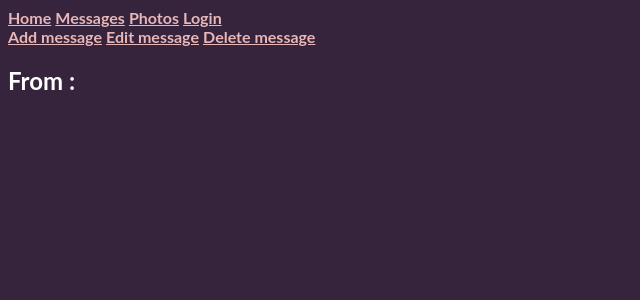
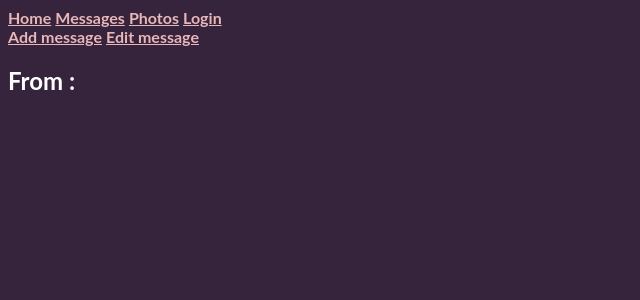
Before and after one commit to gal333t/project-2, a Flask app: template templates/messages.html in a window 1280 px wide. Shown: the top 300 px of the page, without its empty margins (0-640 px from the left). Run offline with Flask 3, Linux system fonts and the light colour scheme; the template is opened without the code that fills it: most values are stand-ins (such as "Sample title", 1, 10 or a date in 2020); some libraries are stand-ins or nearby versions.

Commit message:
changing nav for message display

```diff
--- a/templates/messages.html
+++ b/templates/messages.html
@@ -1,9 +1,10 @@
 {% extends "base.html" %}
 {% block body %}
 <nav class="messageNav">
+    {% if session["username"] != "Ziva" %}
     <a href="/forms/messages/add">Add message</a>
-    <a href="/forms/messages/edit/{ message['id'] }">Edit message</a>
-    <a href="/forms/messages/delete/{ message['id'] }">Delete message</a>
+    <a href="/forms/messages/edit/{{ username }}">Edit message</a>
+    {% endif %}
 </nav>
 <div>
     {% if session["username"] == "Ziva" %}
```
